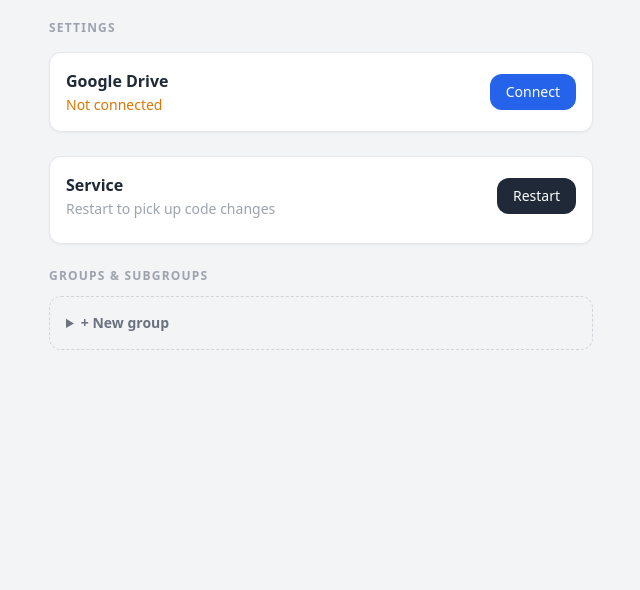
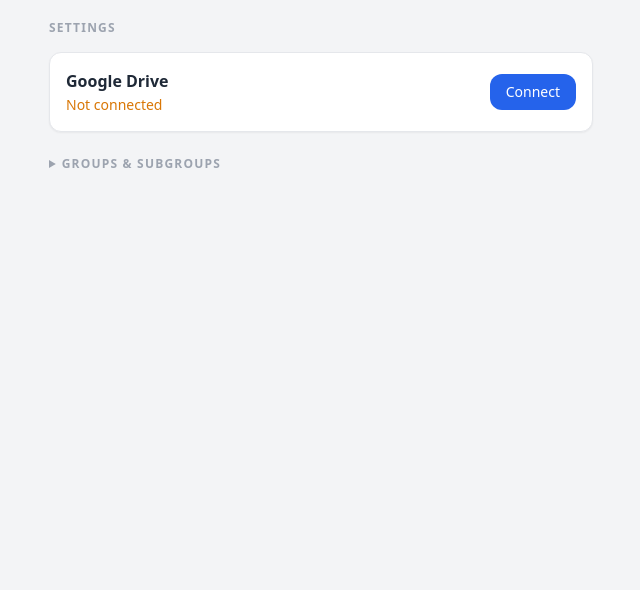
Before and after one commit to robcmorgan/scanny, a FastAPI app: page /settings in a window 1280 px wide. Shown: the top 590 px of the page, without its empty margins (319-959 px from the left). Run offline with FastAPI, Linux system fonts and the light colour scheme; data that the repository does not hold is empty; some libraries are stand-ins or nearby versions.

Commit message:
Settings: drop dead restart button, collapse groups/subgroups editor
The Restart button shelled out to "systemctl restart scanny.service",
a leftover from before the app ran in Docker. It no longer does
anything useful now that docker-compose runs uvicorn with --reload
against a bind-mounted ./app, and would fail outright in the
container anyway (no systemd, no sudo).

Groups & Subgroups management is powerful but rarely needed day to
day, so tuck it behind a details/summary toggle like the "+ Add
subgroup" / "+ New group" forms already use, instead of always being
open on the settings page.

```diff
--- a/app/main.py
+++ b/app/main.py
@@ -2192,22 +2192,6 @@ async def broken_links_status(request: Request, db: AsyncSession = Depends(get_d
     })
 
 
-@app.post("/admin/restart", response_class=HTMLResponse)
-async def admin_restart():
-    import subprocess
-    subprocess.Popen(
-        "sleep 2 && sudo -n /bin/systemctl restart scanny.service",
-        shell=True,
-        start_new_session=True,
-        stdout=subprocess.DEVNULL,
-        stderr=subprocess.DEVNULL,
-    )
-    return HTMLResponse(
-        '<span id="restart-status" class="text-amber-600">Restarting&hellip;</span>'
-        '<script>setTimeout(()=>location.reload(),5000)</script>'
-    )
-
-
 @app.get("/settings", response_class=HTMLResponse)
 async def settings_page(request: Request, db: AsyncSession = Depends(get_db)):
     from config import settings as app_settings
--- a/app/templates/settings.html
+++ b/app/templates/settings.html
@@ -32,27 +32,11 @@
 </div>
 
 
-<!-- Service -->
-<div class="bg-white border border-gray-200 rounded-xl p-4 mb-6 shadow-sm">
-  <div class="flex justify-between items-center">
-    <div>
-      <p class="font-semibold text-gray-800">Service</p>
-      <p class="text-sm text-gray-400 mt-0.5">Restart to pick up code changes</p>
-    </div>
-    <button
-      hx-post="/admin/restart"
-      hx-target="#restart-status"
-      hx-swap="innerHTML"
-      class="bg-gray-800 text-white px-4 py-2 rounded-xl text-sm font-medium active:bg-gray-700 transition-colors">
-      Restart
-    </button>
-  </div>
-  <div id="restart-status" class="mt-2 text-xs text-gray-400"></div>
-</div>
+<!-- Groups management -->
+<details class="mb-6">
+  <summary class="text-xs font-semibold text-gray-400 uppercase tracking-widest mb-3 cursor-pointer hover:text-gray-600">Groups &amp; Subgroups</summary>
 
-<!-- Groups management -->
-<p class="text-xs font-semibold text-gray-400 uppercase tracking-widest mb-3">Groups &amp; Subgroups</p>
-
+  <div class="mt-3">
   <!-- Toast -->
   <div id="toast" class="hidden fixed top-4 left-1/2 -translate-x-1/2 z-50 bg-red-600 text-white text-sm font-medium px-4 py-2.5 rounded-xl shadow-lg max-w-sm text-center"></div>
 
@@ -101,6 +85,8 @@
       <button type="submit" class="bg-slate-700 text-white px-4 py-2 rounded-lg text-sm font-medium">Create</button>
     </form>
   </details>
+  </div>
+</details>
 
 <script>
 function showToast(msg) {
```
Lines whose indentation alone changed are shown as unchanged.
